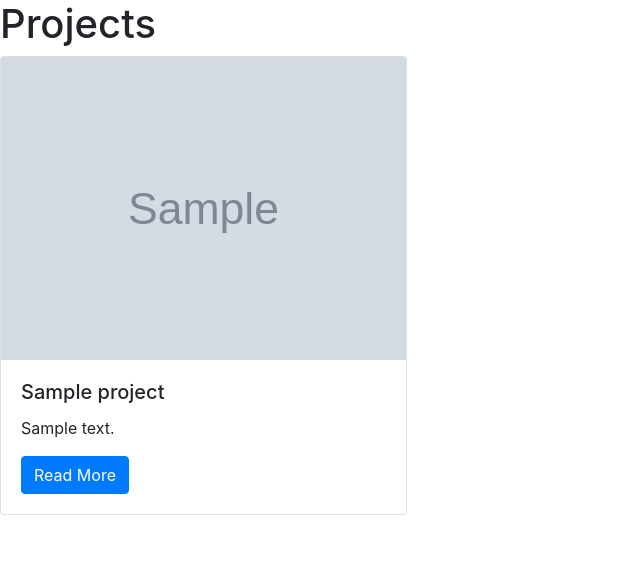
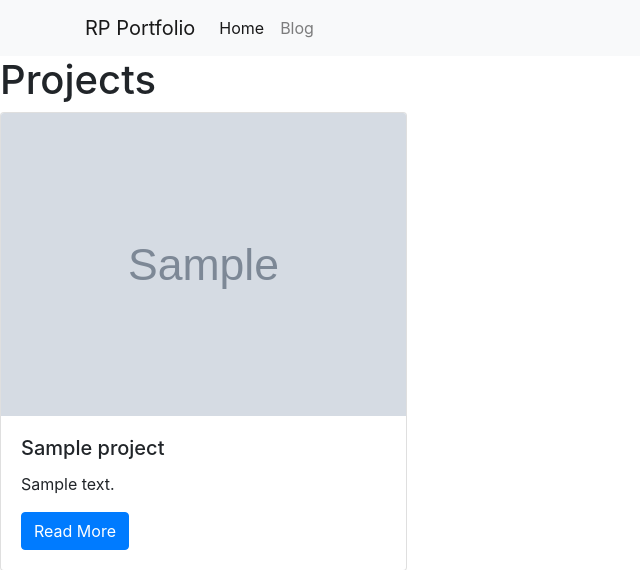
Before and after one commit to stevillis/get-started-with-django, a Django app: page /projects/ in a window 1280 px wide. Shown: the top 570 px of the page, without its empty margins (0-640 px from the left). Run offline with Django 3.2, Linux system fonts and the light colour scheme; tables that the repository leaves empty hold one stand-in row (values such as "Sample post"); grey boxes marked "Sample" are stand-in pictures; some libraries are stand-ins or nearby versions.

Commit message:
Add Navbar

```diff
--- a/portfolio/templates/base.html
+++ b/portfolio/templates/base.html
@@ -12,6 +12,26 @@
     <link href="https://cdn.realpython.com/static/favicon.68cbf4197b0c.png" rel="icon">
 </head>
 <body>
+<nav class="navbar navbar-expand-lg navbar-light bg-light">
+    <div class="container">
+        <a class="navbar-brand" href="{% url 'project_index' %}">RP Portfolio</a>
+        <button class="navbar-toggler" type="button" data-toggle="collapse" data-target="#navbarSupportedContent"
+                aria-controls="navbarSupportedContent" aria-expanded="false" aria-label="Toggle navigation">
+            <span class="navbar-toggler-icon"></span>
+        </button>
+
+        <div class="collapse navbar-collapse" id="navbarSupportedContent">
+            <ul class="navbar-nav mr-auto">
+                <li class="nav-item active">
+                    <a class="nav-link" href="{% url 'project_index' %}">Home</a>
+                </li>
+                <li class="nav-item">
+                    <a class="nav-link" href="{% url 'blog_index' %}">Blog</a>
+                </li>
+            </ul>
+        </div>
+    </div>
+</nav>
 
 {% block page_content %}
 {% endblock %}
```
